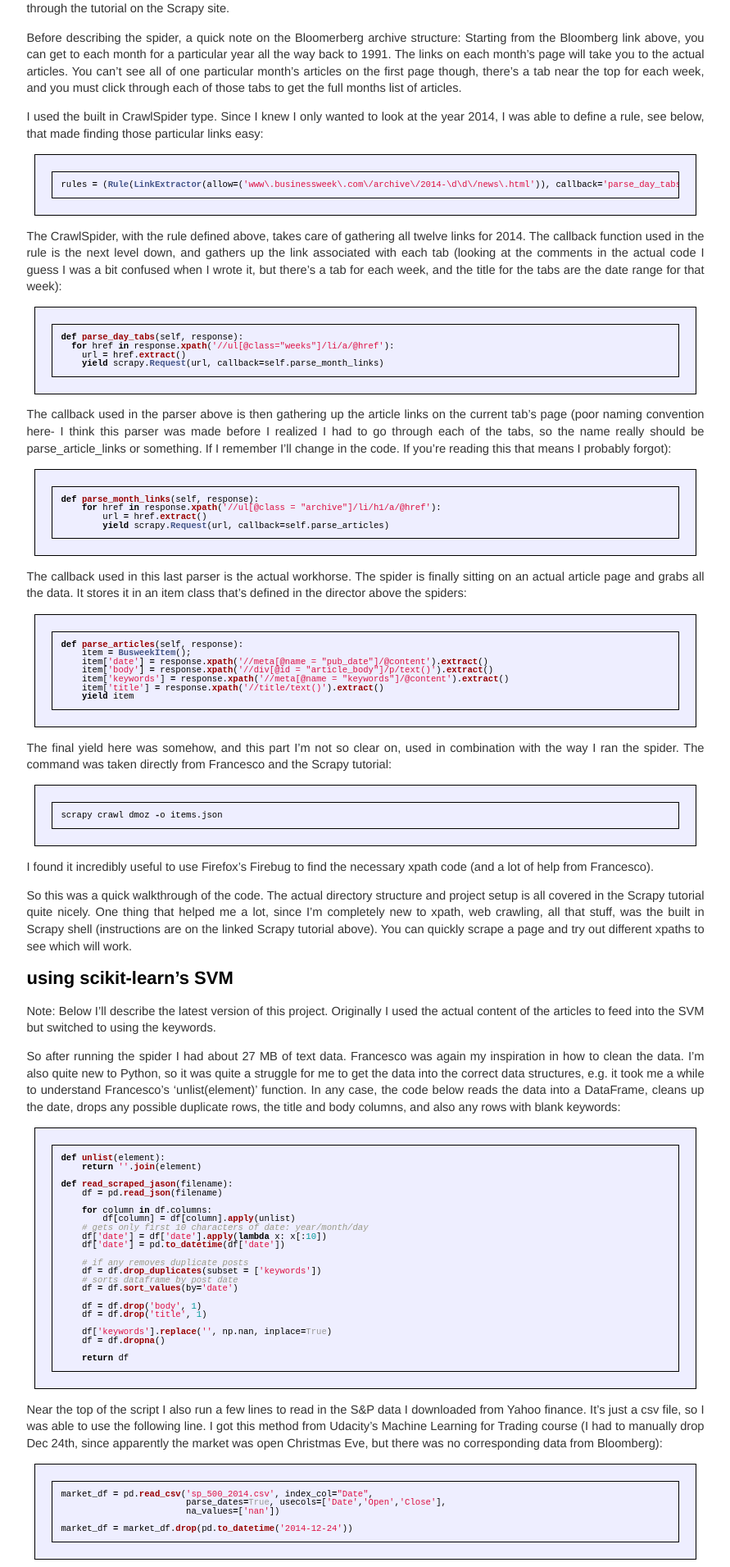
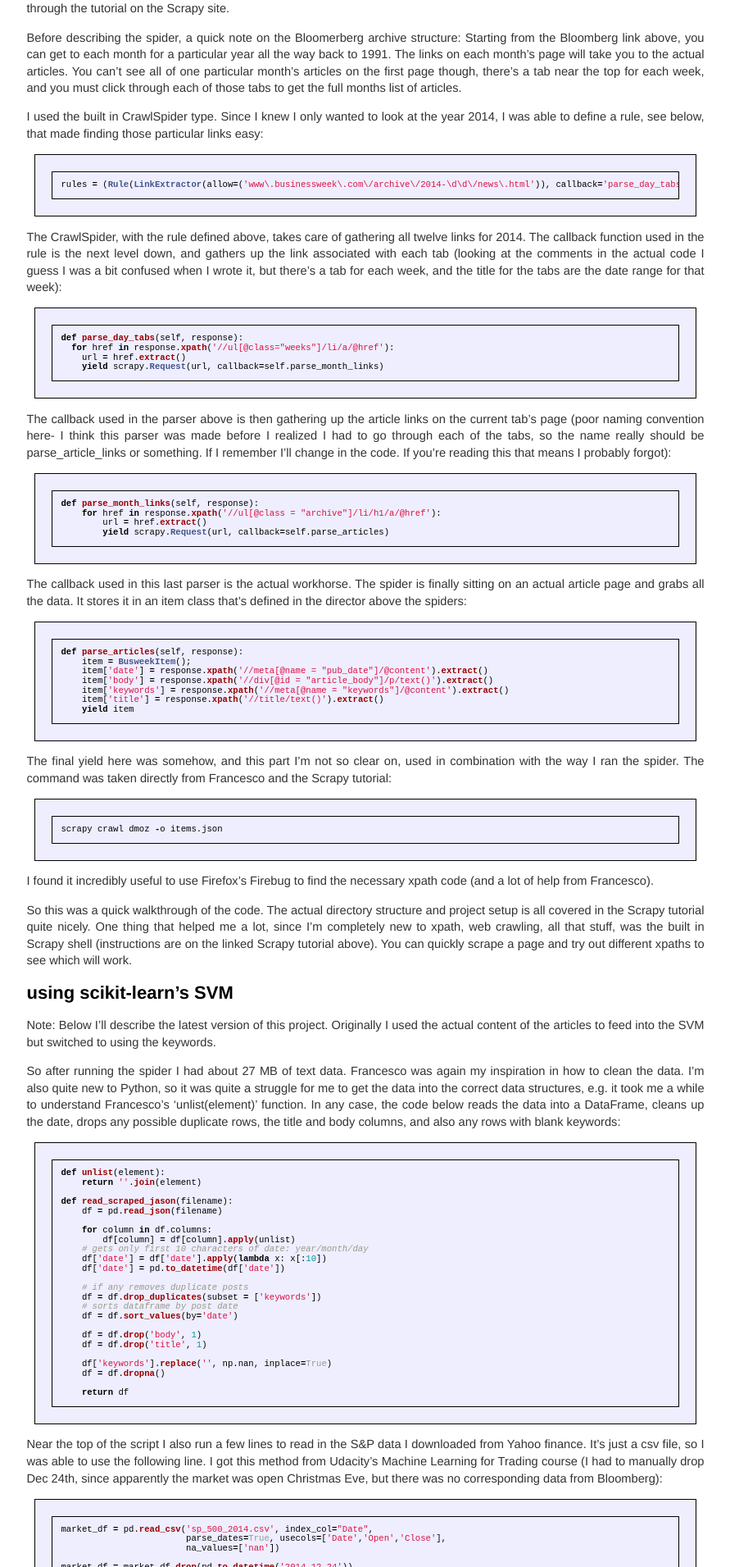
Before and after one commit to bsmitty5000/bsmitty5000.github.io, a Jekyll site: the page built from _posts/2016-02-06-Stock-Market-Predictions-Using-Scrapy-and-SVMs.md, in a window 1280 px wide. Shown: the part 611-2522 px from the top of the page at 82% size, without its empty margins (194-1085 px from the left). Built offline with Jekyll 4.4.1, drawn with Linux system fonts in a browser that asks for light colours; comment, search, counter and statistics services are not loaded.

Commit message:
Update syntax.css

```diff
--- a/css/syntax.css
+++ b/css/syntax.css
@@ -1,6 +1,6 @@
 .highlight  { border: solid 1px black;
 	font-size: 85%;
-	line-height: 100%;
+	line-height: 110%;
 	margin: 10px;
 	padding:10px;
 	background: #eef;
```
